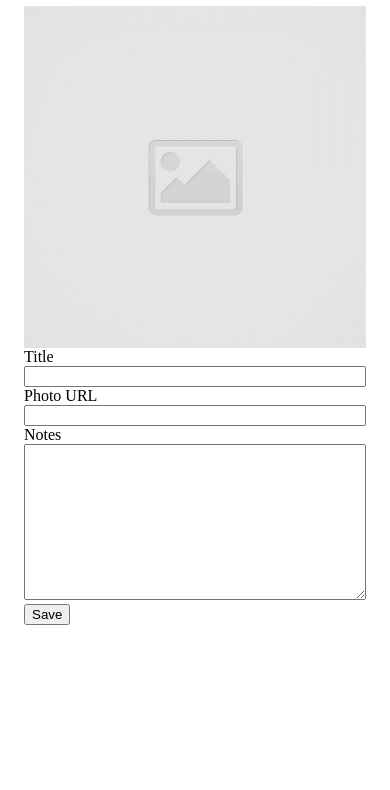
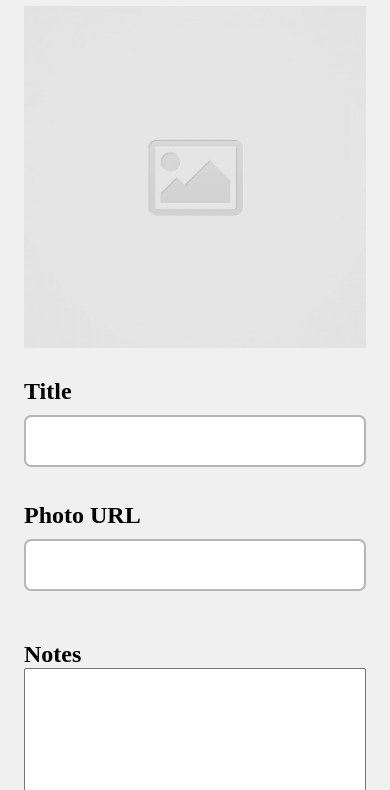
Before and after one commit to EvanS-Hong/Code-Journal, a website: page index.html in a window 390 px wide. Shown: the part 132-922 px from the top of the page. Before the commit the page ends 844 px from the top, so only its background shows below. Drawn offline with Linux system fonts and the light colour scheme.

Commit message:
Added CSS for mobile and adpated to desktop #4

```diff
--- a/css/styles.css
+++ b/css/styles.css
@@ -1,4 +1,46 @@
-.container > h1 {
+body {
+  background-color: #f0f0f0;
+}
+
+header {
+  background-color: #562b81;
+}
+
+header > .container > h1 {
+  color: white;
+}
+
+img {
+  margin-bottom: 30px;
+}
+
+label {
+  margin-top: 15px;
+  font-weight: 900;
+  font-size: 1.5rem;
+}
+
+input {
+  margin-top: 10px;
+  border-style: solid;
+  border-radius: 0.3em;
+  border-color: #b6b6b6;
+  size: 5rem;
+  font-size: 1.5rem;
+  padding: 10px;
+  margin-bottom: 35px;
+}
+
+textarea {
+  font-size: 1.5rem;
+}
+
+button {
   background-color: #562b81;
   color: white;
+  margin-left: auto;
+  margin-top: 10px;
+  margin-bottom: 30px;
+  padding: 5px 15px;
+  font-size: 1.2rem;
 }
```
